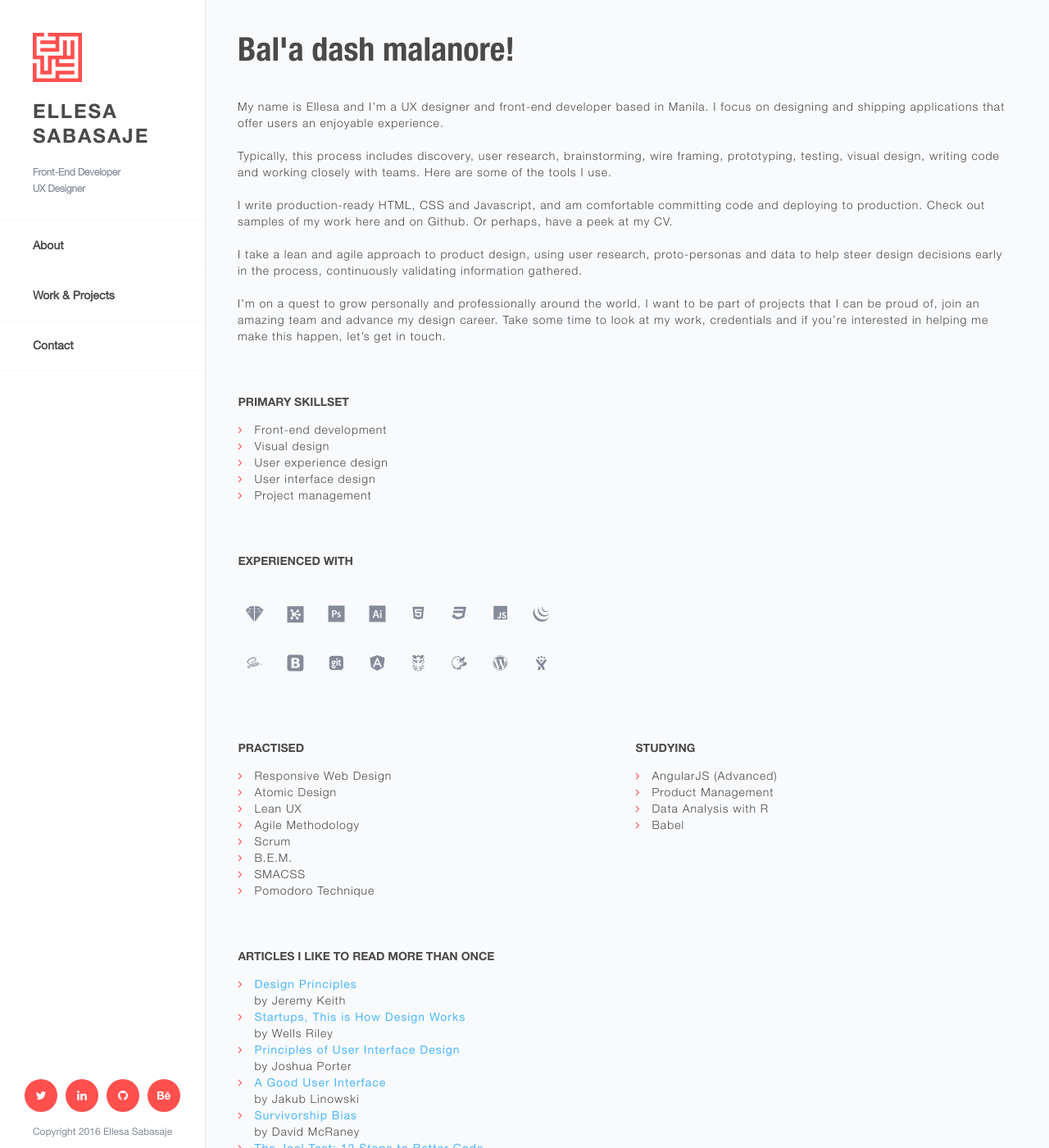
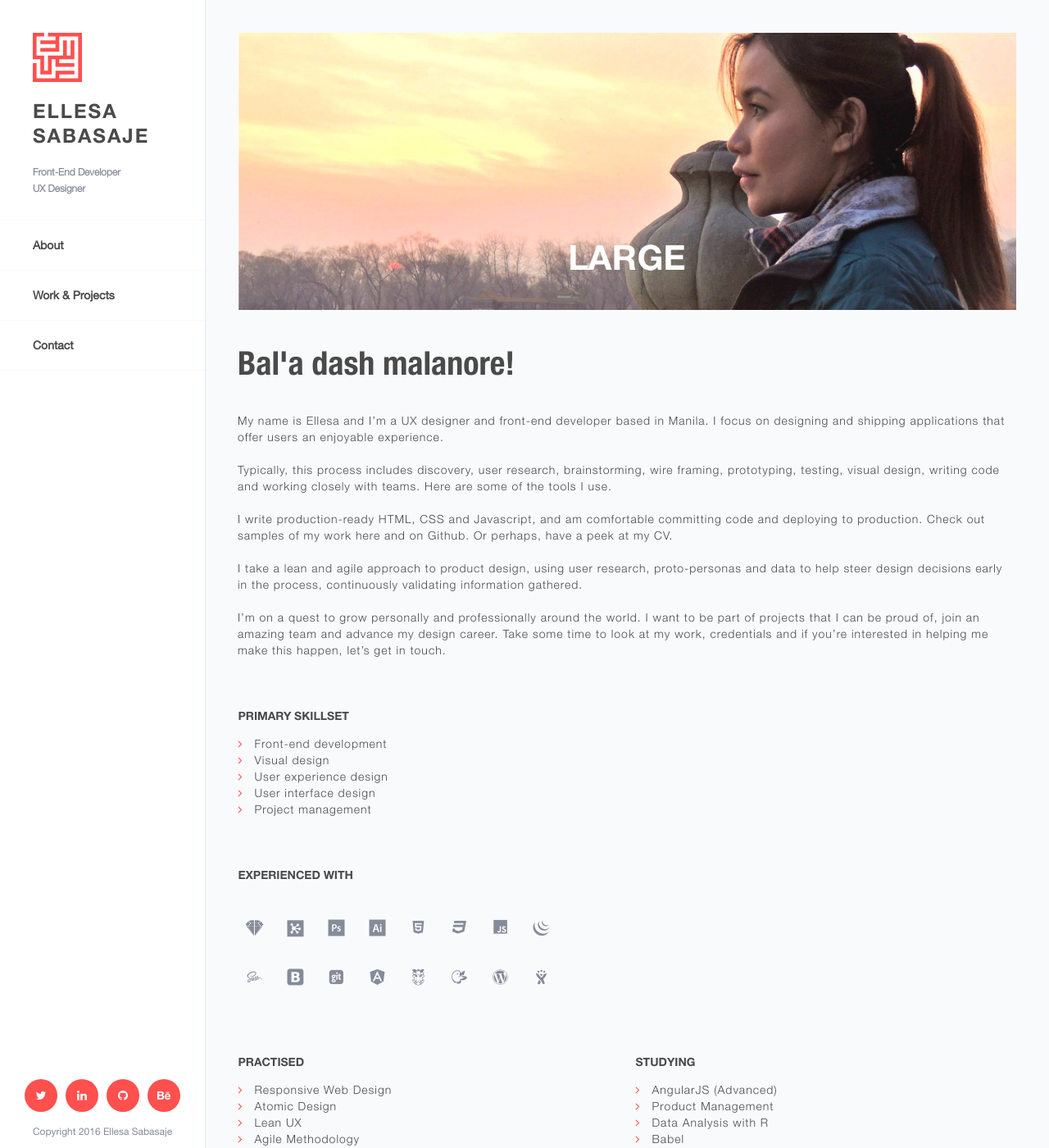
Before and after one commit to emsky/emsky2016.github.io, a Jekyll site: the page built from index.html, in a window 1280 px wide and 1400 px high. Shown: the whole window at 82% size. Built offline with Jekyll 4.4.1, drawn with Linux system fonts in a browser that asks for light colours; nearby versions of some CDN libraries; library files that are not in the unit come from our copies; some of the changed text lies outside the part shown.

Commit message:
Added: Masthead image and replace script based on window size, Pre-picturefill

```diff
--- a/_layouts/home.html
+++ b/_layouts/home.html
@@ -76,6 +76,12 @@
     <!-- Main Content -->
     <div class="container content">
       <!-- Page masthead -->
+
+
+          <section class="masthead">
+            <img class="fluidimage" src="img/001-portrait-lg.jpg" />
+
+          </section>
 
 
       <article>
@@ -196,6 +202,7 @@
                 <li class="list--unordered__item"><a class="link--text" href="http://goodui.org/">A Good User Interface</a> <br>by Jakub Linowski</li>
                 <li class="list--unordered__item"><a class="link--text" href="https://youarenotsosmart.com/2013/05/23/survivorship-bias/">Survivorship Bias</a> <br>by David McRaney</li>
                 <li class="list--unordered__item"><a class="link--text" href="http://www.joelonsoftware.com/articles/fog0000000043.html">The Joel Test: 12 Steps to Better Code</a> <br>by Joel Spolsky</li>
+                <li class="list--unordered__item"><a href="https://davidwalsh.name/responsive-images" class="link--text">Responsive Images: The Ultimate Guide</a> <br>by David Walsh</li>
               </ul>
             </div>
           </div>
@@ -251,6 +258,31 @@
         });
       });
 
+
+      // RESIZES MASTHEAD IMAGE, IF ANY WHEN WINDOW IS RESIZED AND ON PAGE LOAD
+      function imageresize() {
+        var contentwidth = $(window).width();
+        if ((contentwidth) < '768'){
+           console.log("Resize detected: small");
+            $('.fluidimage').each(function(){
+                var thisImg = $(this);
+                var newSrc = thisImg.attr('src').replace('-lg', '-sm');
+                thisImg.attr('src', newSrc);
+            });
+        } else {
+            $('.fluidimage').each(function(){
+               console.log("Resize detected: large");
+                var thisImg = $(this);
+                var newSrc = thisImg.attr('src').replace('-sm', '-md');
+                thisImg.attr('src', newSrc);
+            });
+        }
+      }
+
+      // LOAD RIGHT IMAGE
+      imageresize();
+      // REPLACE MASTHEAD IMAGE ON RESIZE
+      $(window).resize(imageresize);
     });
 
     window.onload = function() {
@@ -289,7 +323,10 @@
         }
         menu.fadeIn('fast');
       }
+
     });
+
+
 
 
   </script>
--- a/_sass/_layout.scss
+++ b/_sass/_layout.scss
@@ -117,3 +117,8 @@ body, html {
   height: 100%; // Testing
   margin-top: $baseline-height * 3;
 }
+.masthead {
+  display: inline-block;
+  position: relative;
+  margin-top: $baseline-height * 2
+}
--- a/_sass/base/_shame.scss
+++ b/_sass/base/_shame.scss
@@ -10,3 +10,9 @@
   -o-tap-highlight-color: transparent;
   tap-highlight-color: transparent;
 }
+
+// Fallback for picture element
+img {
+    max-width: 100%;
+    height: auto;
+}
```
Also changed, not shown: other parts of _layouts/home.html (+3 -1 lines), js/main.js (+6 -1 lines), img/001-portrait-lg.jpg (added), img/001-portrait-md.jpg (added), img/001-portrait-sm.jpg (added), 2 other files.
